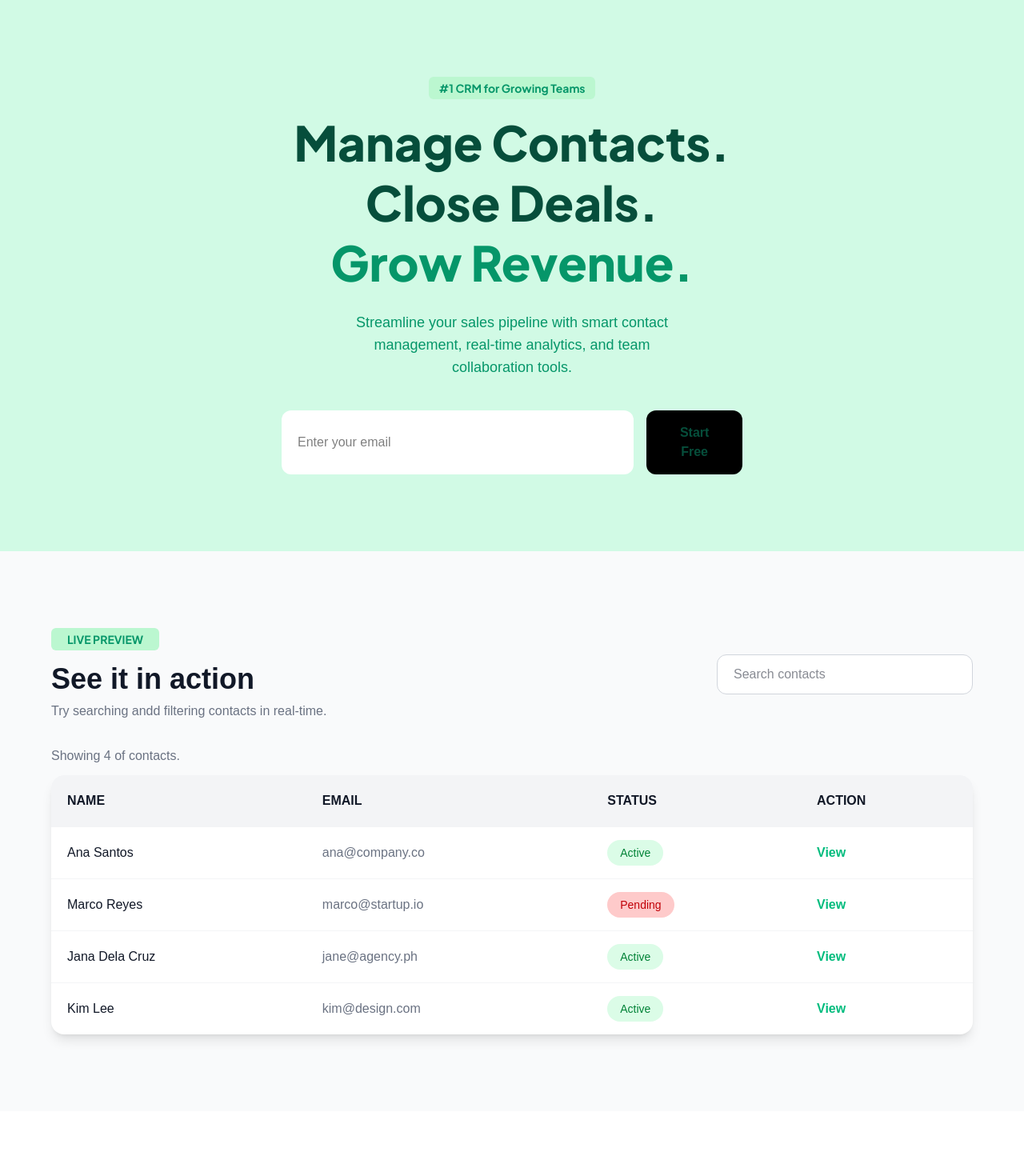
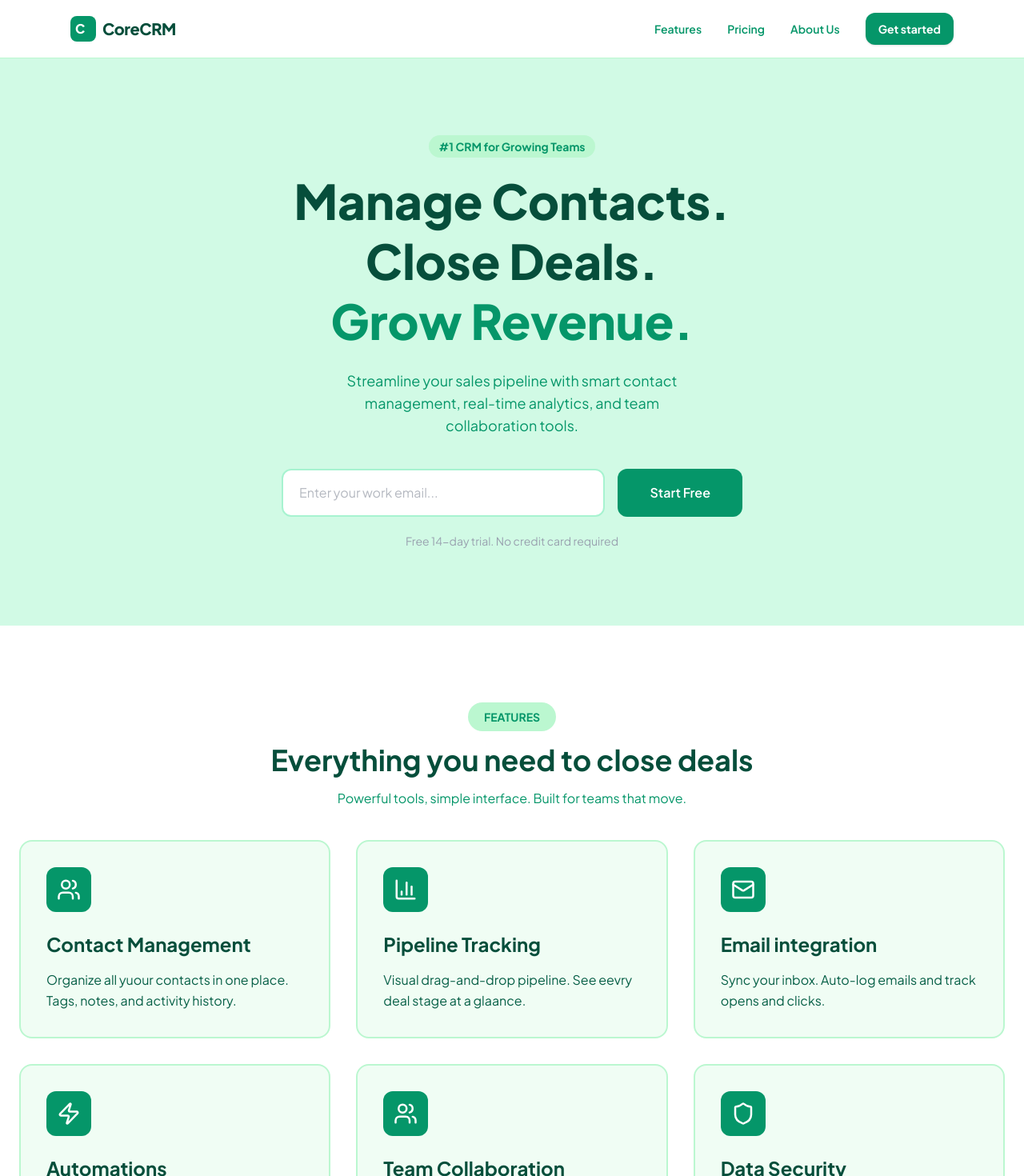
Before and after one commit to ariellecharlize-cp/CoreCRM-Landing-Page, a Vue app: page / in a window 1280 px wide. Shown: the top 1470 px of the page at 80% size. Built offline with nearby package versions, Linux system fonts and the light colour scheme.

Commit message:
features

```diff
--- a/src/components/ContactTable.vue
+++ b/src/components/ContactTable.vue
@@ -5,8 +5,8 @@
       <div class="flex flex-col md:flex-row md:items-center md:justify-between gap-4 mb-8">
         <div>
           <p class="text-sm mb-4 text-emerald font-bold bg-emerald-pale inline-block px-5 py-1 rounded-md font-['Plus_Jakarta_Sans']">
-  LIVE PREVIEW
-</p>
+        LIVE PREVIEW
+          </p>
           <h2 class="text-4xl font-bold mb-2">
             See it in action
           </h2>
--- a/src/components/FeatureCard.vue
+++ b/src/components/FeatureCard.vue
@@ -1,14 +1,14 @@
 <template>
-  <div class="bg-white rounded-2xl shadow-md p-8 hover:-translate-y-2 transition duration-300 border border-gray-100">
-    <div class="w-14 h-14 rounded-xl bg-blue-100 flex items-center justify-center mb-6 text-blue-600">
+  <div class="group bg-emerald-surface rounded-2xl p-8 border-2 border-emerald-pale hover:-translate-y-2 transition duration-300">
+    <div class="w-14 h-14 rounded-xl bg-emerald flex items-center justify-center mb-6 text-white">
       <component :is="icon" :size="30" />
     </div>
 
-    <h3 class="text-2xl font-bold mb-4">
+    <h3 class="text-2xl text-emerald-dark font-bold mb-4">
       {{ title }}
     </h3>
 
-    <p class="text-gray-500 leading-relaxed">
+    <p class="text-emerald-medium leading-relaxed">
       {{ description }}
     </p>
   </div>
--- a/src/components/FeatureGrid.vue
+++ b/src/components/FeatureGrid.vue
@@ -1,7 +1,35 @@
+<template>
+  <section class="py-24 px-6 bg-white">
+    <div class="max-w-6xl mx-auto text-center">
+
+     <p class="text-sm mb-4 text-emerald font-bold bg-emerald-pale inline-block px-5 py-2 rounded-full">
+        FEATURES
+     </p>
+      <h2 class="text-4xl text-emerald-dark font-bold mb-4">
+        Everything you need to close deals
+      </h2>
+
+      <p class="text-emerald mb-10">
+        Powerful tools, simple interface. Built for teams that move.
+      </p>
+    </div>
+
+    <div class="grid grid-cols-1 md:grid-cols-3 gap-8 text-left">
+      <FeatureCard
+        v-for="(feature, index) in features"
+        :key="index"
+        :icon="feature.icon"
+        :title="feature.title"
+        :description="feature.description"
+      />
+    </div>
+  </section>
+</template>
+
 <script>
 import FeatureCard from './FeatureCard.vue'
 
-import { Mail, Shield, Zap } from 'lucide-vue-next'
+import { Mail, Shield, Zap, Users, ChartColumn } from 'lucide-vue-next'
 
 export default {
   components: {
@@ -12,20 +40,35 @@ export default {
     return {
       features: [
         {
+          icon: Users,
+          title: 'Contact Management',
+          description: 'Organize all yuour contacts in one place. Tags, notes, and activity history.'
+        },
+        {
+          icon: ChartColumn,
+          title: 'Pipeline Tracking',
+          description: 'Visual drag-and-drop pipeline. See eevry deal stage at a glaance.'
+        },
+        {
           icon: Mail,
-          title: 'Email',
-          description: 'Send emails easily'
+          title: 'Email integration',
+          description: 'Sync your inbox. Auto-log emails and track opens and clicks.'
+        },
+        {
+          icon: Zap,
+          title: 'Automations',
+          description: 'Set up triggers and workflows. Automate follow-ups and'
+        },
+        {
+          icon: Users,
+          title: 'Team Collaboration',
+          description: 'Share contacts, asssign tasks, and collaborate with your tam in real-time.'
         },
         {
           icon: Shield,
-          title: 'Security',
-          description: 'Secure platform'
+          title: 'Data Security',
+          description: 'Enterprise-grade encryption. GDPR compliant. Your data stays yours.'
         },
-        {
-          icon: Zap,
-          title: 'Fast',
-          description: 'Fast performance'
-        }
       ]
     }
   }
--- a/src/components/HeroSection.vue
+++ b/src/components/HeroSection.vue
@@ -1,8 +1,35 @@
 <template>
+<div class="bg-white border-b border-emerald-pale">
+  <div class="max-w-6xl mx-auto px-6 py-4 flex items-center justify-between">
+
+   <!--icon-->
+    <div class="flex items-center gap-2">
+      <div class="w-8 h-8 bg-emerald rounded-lg flex items-center justify-between p-1.5 text-white font-black text-center">
+        C
+      </div>
+      <span class="text-xl font-black text-emerald-dark tracking-tight"> CoreCRM</span>
+    </div>
+
+    <nav class="hidden md:flex items-center gap-8 text-sm font-semibold text-emerald ml-auto mr-8">
+      <a href="#" class="hover:text-emerald-dark transition">Features</a>
+      <a href="#" class="hover:text-emerald-dark  transition">Pricing</a>
+      <a href="#" class="hover:text-emerald-dark  transition">About Us</a>
+    </nav>
+
+    <div class="flex items-center gap-3">
+
+      <a href="#" target="_blank" class="bg-emerald text-white text-sm font-bold hover:bg-emerald-dark transition px-4 py-2.5 rounded-xl inline-flex items-center gap-1.5 shadow-sm" >
+        <span>Get started</span>
+      </a>
+    </div>
+
+  </div>
+</div>
+
 <section class="bg-emerald-light text-emerald-dark py-24 px-6 text-center">
     <div class="max-w-4xl mx-auto">
 
-<p class="text-sm mb-4 text-emerald font-bold bg-emerald-pale inline-block px-3 py-1 rounded-md font-['Plus_Jakarta_Sans']">
+<p class="text-sm mb-4 text-emerald font-bold bg-emerald-pale inline-block px-3 py-1 rounded-full font-['Plus_Jakarta_Sans']">
   #1 CRM for Growing Teams
 </p>
 
@@ -17,23 +44,23 @@
        Streamline your sales pipeline with smart contact <br> management, real-time analytics, and team <br> collaboration tools.
       </p>
 
-      <div class="flex flex-col md:flex-row justify-center gap-4 max-w-xl mx-auto">
+      <div class="flex md:flex-row justify-center gap-4 max-w-xl mx-auto">
 
         <input
           v-model="email"
           type="email"
-          placeholder="Enter your email"
-          class="bg-white text-black px-5 py-4 rounded-xl w-full outline-none"
+          placeholder="Enter your work email..."
+          class="bg-white text-gray-500 px-5 py-4 rounded-xl w-full border-2 border-emerald-faint"
         />
 
         <button
           @click="submitEmail"
-          class="bg-black hover:bg-gray-900 transition px-8 py-4 rounded-xl font-semibold"
-        >
+          class="bg-emerald text-white hover:bg-emerald-dark transition px-10 py-4 rounded-xl font-semibold whitespace-nowrap" >
           Start Free
         </button>
+      </div>
 
-      </div>
+      <p class="text-sm mt-5 text-gray-400"> Free 14-day trial. No credit card required</p>
 
       <p
         v-if="submitted"
--- a/src/style.css
+++ b/src/style.css
@@ -5,7 +5,7 @@
   --font-sans: "Plus Jakarta Sans", system-ui, sans-serif;
 
   /* COLOR TOKENS LIBRARY USAGE */
-  --color-emerald-dark: #064e3b;      /* Headings, dark bg (stats, footer) */
+  --color-emerald-dark: #064e3b;       /* Headings, dark bg (stats, footer) */
   --color-emerald: #059669;           /* Buttons, icons, accents, Pro card bg */
   --color-emerald-medium: #065f46;    /* Body text */
   --color-emerald-light: #d1fae5;     /* Badges, status pills, card bg */
@@ -21,8 +21,11 @@
   --color-red-500: #dc2626;           /* Inactive badge text */
 }
 
+body, input, button, textarea, select {
+  font-family: var(--font-sans);
+}
+
 body {
-  font-family: Arial, Helvetica, sans-serif;
   background: #f8fafc;
   color: #111827;
 }
```
